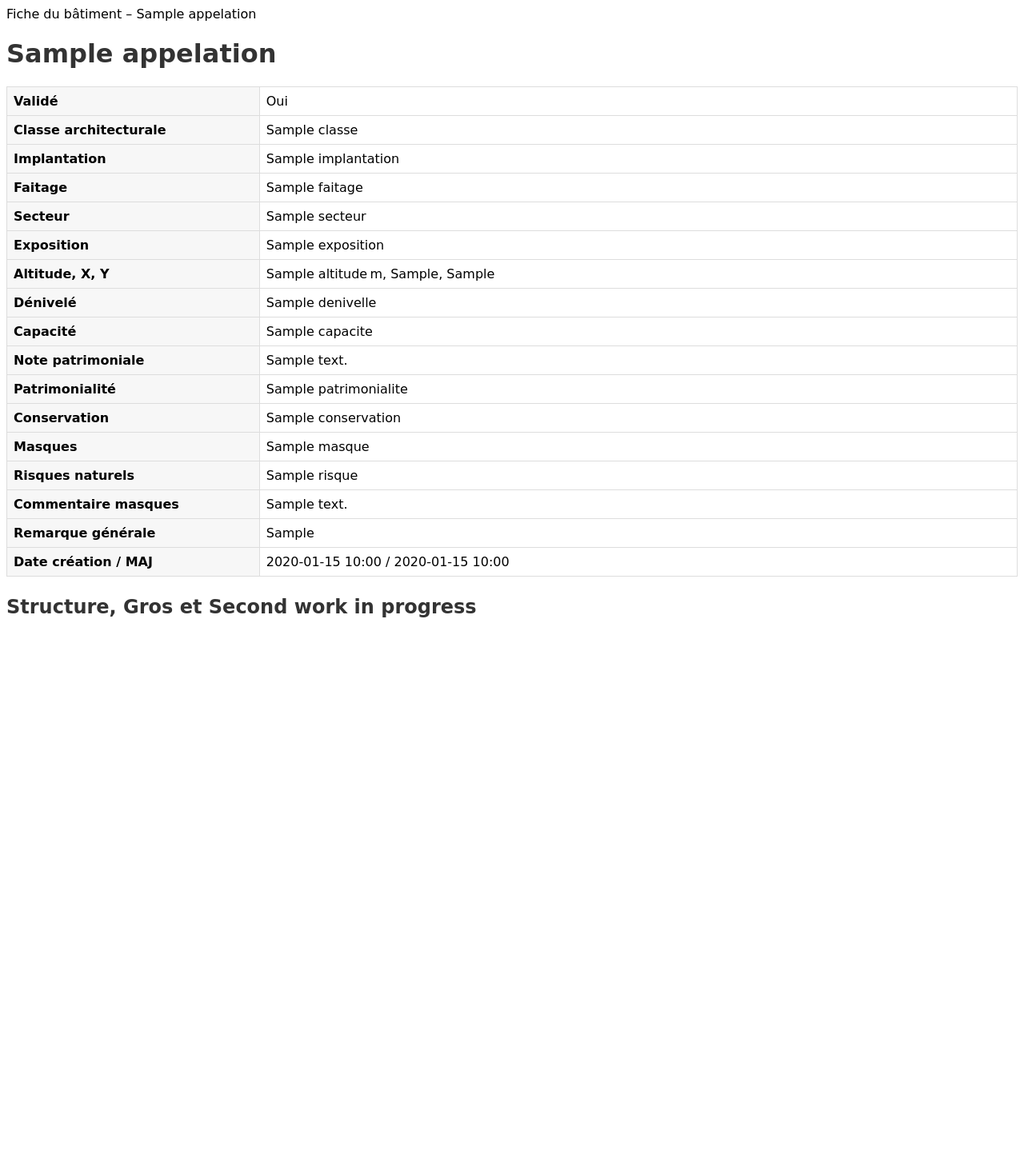
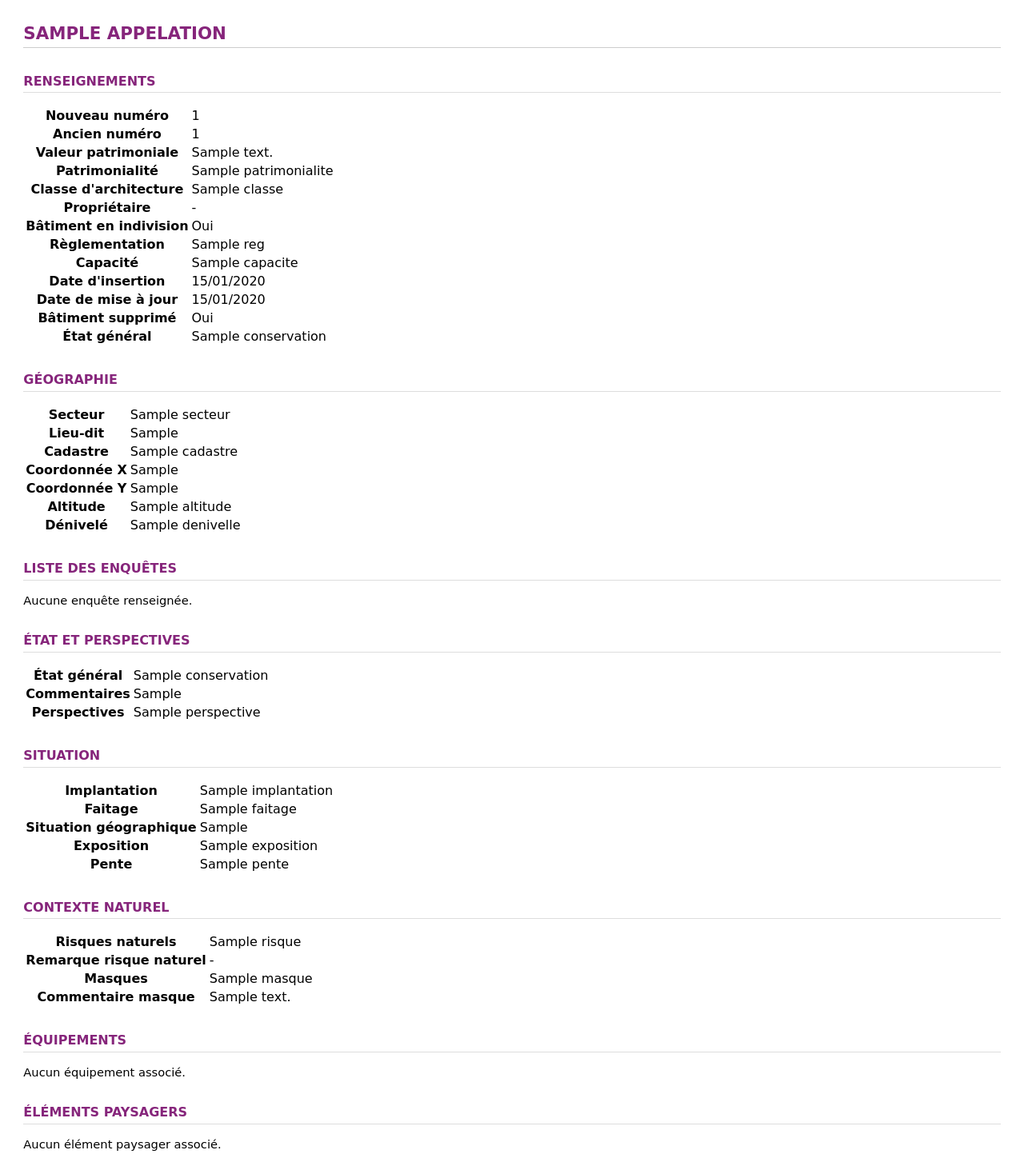
Before and after one commit to PnEcrins/Patrimoine-bati, a Django app: template patbati/bati/templates/bati/bati_detail_pdf.html in a window 1280 px wide. Shown: the whole page at 80% size. Before the commit the page ends 772 px from the top, so only its background shows below. Run offline with Django 5.2, Linux system fonts and the light colour scheme; the template is opened without the code that fills it: most values are stand-ins (such as "Sample title", 1, 10 or a date in 2020).

Commit message:
- modify pdf export layout

```diff
--- /dev/null
+++ b/patbati/bati/static/bati_detail_pdf.css
@@ -0,0 +1,55 @@
+body {
+  font-family: "DejaVu Sans", sans-serif;
+  font-size: 11pt;
+  color: #000;
+  margin: 2em;
+}
+
+h2 {
+  font-size: 16pt;
+  color: #86257b;
+  text-transform: uppercase;
+  border-bottom: 1px solid #ccc;
+  padding-bottom: 0.2em;
+  margin-bottom: 1.2em;
+}
+
+h3 {
+  font-size: 12pt;
+  color: #86257b;
+  text-transform: uppercase;
+  margin-top: 2em;
+  border-bottom: 1px solid #ddd;
+  padding-bottom: 0.3em;
+  margin-bottom: 1em;
+}
+
+table.table {
+  width: 100%;
+  border-collapse: collapse;
+  margin-bottom: 1.5em;
+}
+
+table.table th,
+table.table td {
+  border: 1px solid #ccc;
+  vertical-align: top;
+  text-align: left;
+}
+
+table.table th {
+  background-color: #f4f4f4;
+  width: 35%;
+  font-weight: bold;
+}
+
+ul.list {
+  list-style-type: disc;
+  padding-left: 1.5em;
+  margin: 0.5em 0;
+}
+
+.text-muted {
+  color: #666;
+  font-style: italic;
+}
--- a/patbati/bati/templates/bati/bati_detail_pdf.html
+++ b/patbati/bati/templates/bati/bati_detail_pdf.html
@@ -1,154 +1,172 @@
+{% load static %}
 
-{% block title %}
-  Fiche du bâtiment – {{ object.appelation }}
-{% endblock %}
+<link rel="stylesheet" href="{% static 'bati_detail_pdf.css' %}">
 
 {% block content %}
-<style>
-  body { font-family: "DejaVu Sans", sans-serif; }
-  h1, h2 { color: #333; }
-  table { width: 100%; border-collapse: collapse; margin-bottom: 1.5em; }
-  th, td { border: 1px solid #ddd; padding: 0.5em; text-align: left; }
-  th { background: #f7f7f7; width:25%; }
-  .section { margin-top: 2em; }
-</style>
 
-<h1>{{ object.appelation }}</h1>
+<h2>{{ object.appelation }}</h2>
 
+<h3>Renseignements</h3>
 <table>
-  <tr><th>Validé</th><td>{{ object.valide|yesno:"Oui,Non" }}</td></tr>
-  <tr><th>Classe architecturale</th><td>{{ object.classe }}</td></tr>
+  <tr><th>Nouveau numéro</th><td>{{ object.id }}</td></tr>
+  <tr><th>Ancien numéro</th><td>{{ object.ancien_index|default:"-" }}</td></tr>
+  <tr><th>Valeur patrimoniale</th><td>{{ object.notepatri }}</td></tr>
+  <tr><th>Patrimonialité</th><td>{{ object.patrimonialite|default:"-" }}</td></tr>
+  <tr><th>Classe d'architecture</th><td>{{ object.classe|default:"-" }}</td></tr>
+  <tr><th>Propriétaire</th><td>{{ object.proprietaire|default:"-" }}</td></tr>
+  <tr><th>Bâtiment en indivision</th><td>{{ object.indivision|yesno:"Oui,Non" }}</td></tr>
+  <tr><th>Règlementation</th>
+    <td>
+      {% for reg in object.protection.all %}
+        {{ reg.label }}{% if not forloop.last %}, {% endif %}
+      {% empty %}
+        Aucun règlement associé
+      {% endfor %}
+    </td>
+  </tr>
+  <tr><th>Capacité</th><td>{{ object.capacite|default:"-" }}</td></tr>
+  <tr><th>Date d'insertion</th><td>{{ object.date_insert|date:"d/m/Y" }}</td></tr>
+  <tr><th>Date de mise à jour</th><td>{{ object.date_update|date:"d/m/Y" }}</td></tr>
+  <tr><th>Bâtiment supprimé</th><td>{{ object.bat_suppr|yesno:"Oui,Non" }}</td></tr>
+  <tr><th>État général</th><td>{{ object.conservation }}</td></tr>
+</table>
+
+<h3>Géographie</h3>
+<table>
+  <tr><th>Secteur</th><td>{{ object.secteur }}</td></tr>
+  <tr><th>Lieu-dit</th><td>{{ object.lieu_dit }}</td></tr>
+  <tr><th>Cadastre</th><td>{{ object.cadastre }}</td></tr>
+  <tr><th>Coordonnée X</th><td>{{ object.x }}</td></tr>
+  <tr><th>Coordonnée Y</th><td>{{ object.y }}</td></tr>
+  <tr><th>Altitude</th><td>{{ object.altitude|default:"-" }}</td></tr>
+  <tr><th>Dénivelé</th><td>{{ object.denivelle|default:"-" }}</td></tr>
+</table>
+
+<h3>Liste des enquêtes</h3>
+{% if object.enquetes.exists %}
+<table>
+  <thead>
+    <tr>
+      <th>Enquêteur</th>
+      <th>Date de l'enquête</th>
+      <th>Date de rédaction</th>
+    </tr>
+  </thead>
+  <tbody>
+    {% for e in object.enquetes.all %}
+    <tr>
+      <td>{{ e.personne|default:"-" }}</td>
+      <td>{{ e.date_enquete|date:"d/m/Y" }}</td>
+      <td>{{ e.date_redaction|date:"d/m/Y" }}</td>
+    </tr>
+    {% endfor %}
+  </tbody>
+</table>
+{% else %}
+<p>Aucune enquête renseignée.</p>
+{% endif %}
+
+<h3>État et perspectives</h3>
+<table>
+  <tr><th>État général</th><td>{{ object.conservation }}</td></tr>
+  <tr><th>Commentaires</th><td>{{ object.remarque_generale|default:"-" }}</td></tr>
+  <tr><th>Perspectives</th>
+    <td>
+      {% for p in object.perspective_set.all %}
+        {{ p.perspective }}{% if not forloop.last %}, {% endif %}
+      {% empty %}Aucune{% endfor %}
+    </td>
+  </tr>
+</table>
+
+
+<h3>Situation</h3>
+<table>
   <tr><th>Implantation</th><td>{{ object.implantation }}</td></tr>
   <tr><th>Faitage</th><td>{{ object.faitage }}</td></tr>
-  <tr><th>Secteur</th><td>{{ object.secteur }}</td></tr>
+  <tr><th>Situation géographique</th><td>{{ object.situation_geo }}</td></tr>
   <tr><th>Exposition</th><td>{{ object.exposition }}</td></tr>
-  <tr><th>Altitude, X, Y</th><td>{{ object.altitude }} m, {{ object.x }}, {{ object.y }}</td></tr>
-  <tr><th>Dénivelé</th><td>{{ object.denivelle }}</td></tr>
-  <tr><th>Capacité</th><td>{{ object.capacite }}</td></tr>
-  <tr><th>Note patrimoniale</th><td>{{ object.notepatri }}</td></tr>
-  <tr><th>Patrimonialité</th><td>{{ object.patrimonialite }}</td></tr>
-  <tr><th>Conservation</th><td>{{ object.conservation }}</td></tr>
-  <tr><th>Masques</th><td>{{ object.masques.all|join:", " }}</td></tr>
-  <tr><th>Risques naturels</th><td>{{ object.risques_nat.all|join:", " }}</td></tr>
-  <tr><th>Commentaire masques</th><td>{{ object.commentaire_masque }}</td></tr>
-  <tr><th>Remarque générale</th><td>{{ object.remarque_generale }}</td></tr>
-  <tr><th>Date création / MAJ</th><td>{{ object.date_insert|date:"Y-m-d H:i" }} / {{ object.date_update|date:"Y-m-d H:i" }}</td></tr>
+  <tr><th>Pente</th><td>{{ object.pente }}</td></tr>
 </table>
 
-<div class="map-panel"></div>
+<h3>Contexte naturel</h3>
+<table>
+  <tr>
+    <th>Risques naturels</th>
+    <td>
+      {% for risque in object.risques_nat.all %}
+        {{ risque.label }}{% if not forloop.last %}, {% endif %}
+      {% empty %}
+        Aucun risque naturel
+      {% endfor %}
+    </td>
+  </tr>
+  <tr><th>Remarque risque naturel</th><td>{{ object.remarque_risque|default:"-" }}</td></tr>
+  <tr>
+    <th>Masques</th>
+    <td>
+      {% for masque in object.masques.all %}
+        {{ masque.label }}{% if not forloop.last %}, {% endif %}
+      {% empty %}
+        Aucun masque
+      {% endfor %}
+    </td>
+  </tr>
+  <tr><th>Commentaire masque</th><td>{{ object.commentaire_masque|default:"-" }}</td></tr>
+</table>
 
-{% if object.enquetes.exists %}
-  <div class="section">
-    <h2>Enquêtes</h2>
+<h3>Équipements</h3>
+{% if object.equipements.exists %}
 <table>
-      <tr><th>Date enquête</th><th>Personne</th><th>Date rédaction</th></tr>
-      {% for eq in object.enquetes.all %}
+  <thead>
     <tr>
-        <td>{{ eq.date_enquete|date:"Y-m-d" }}</td>
-        <td>{{ eq.personne }}</td>
-        <td>{{ eq.date_redaction|date:"Y-m-d" }}</td>
+      <th>Type</th>
+      <th>Conservation</th>
+      <th>Commentaire</th>
+      <th>Est remarquable</th>
+    </tr>
+  </thead>
+  <tbody>
+    {% for equipement in object.equipements.all %}
+    <tr>
+      <td>{{ equipement.type|default:"-" }}</td>
+      <td>{{ equipement.conservation|default:"-" }}</td>
+      <td>{{ equipement.commentaire|default:"-" }}</td>
+      <td>{{ equipement.est_remarquable|yesno:"Oui,Non" }}</td>
     </tr>
     {% endfor %}
+  </tbody>
 </table>
-  </div>
+{% else %}
+<p>Aucun équipement associé.</p>
 {% endif %}
 
-<h2>Structure, Gros et Second work in progress</h2>
-{% comment %} {% if object.demandes_travaux.exists %}
-  <div class="section">
-    <h2>Demandes de travaux</h2>
+<h3>Éléments paysagers</h3>
+{% if object.elements_paysagers.exists %}
 <table>
-      <tr><th>Date demande</th><th>Autorisation</th><th>Permis</th></tr>
-      {% for dem in object.demandes_travaux.all %}
+  <thead>
     <tr>
-        <td>{{ dem.date_demande_permis|date:"Y-m-d" }}</td>
-        <td>{{ dem.autorisation_p|yesno:"Oui,Non" }}</td>
-        <td>{{ dem.num_permis }} ({{ dem.date_permis|date:"Y-m-d" }})</td>
+      <th>Type</th>
+      <th>Conservation</th>
+      <th>Commentaire</th>
+      <th>Est remarquable</th>
+    </tr>
+  </thead>
+  <tbody>
+    {% for element in object.elements_paysagers.all %}
+    <tr>
+      <td>{{ element.type|default:"-" }}</td>
+      <td>{{ element.conservation|default:"-" }}</td>
+      <td>{{ element.commentaire|default:"-" }}</td>
+      <td>{{ element.est_remarquable|yesno:"Oui,Non" }}</td>
     </tr>
     {% endfor %}
+  </tbody>
 </table>
-  </div>
+{% else %}
+<p>Aucun élément paysager associé.</p>
 {% endif %}
 
-{% if object.structure.exists %}
-  <div class="section">
-    <h2>Structure</h2>
-    {% for struct in object.structure.all %}
-    <table>
-      <tr><th>Type</th><td>{{ struct.type }}</td></tr>
-      <tr><th>Matériaux principal</th><td>{{ struct.materiaux_principal }}</td></tr>
-      <tr><th>Conservation</th><td>{{ struct.conservation }}</td></tr>
-      <tr><th>Mise en œuvre</th><td>{{ struct.mise_en_oeuvre }}</td></tr>
-      <tr><th>Remarquable</th><td>{{ struct.est_remarquable|yesno:"Oui,Non" }}</td></tr>
-      <tr><th>Info structure</th><td>{{ struct.info_structure }}</td></tr>
-      {% if struct.finitions.exists %}
-        <tr><th>Finitions</th><td>
-          <ul>
-            {% for fin in struct.finitions.all %}
-              <li>{{ fin.materiaux_fin }} – {{ fin.finition }}</li>
-            {% endfor %}
-          </ul>
-        </td></tr>
-      {% endif %}
-    </table>
-    {% endfor %}
-  </div>
-{% endif %}
-
-{% if object.second_oeuvre.exists %}
-  <div class="section">
-    <h2>Second œuvre</h2>
-    {% for sec in object.second_oeuvre.all %}
-    <table>
-      <tr><th>Type</th><td>{{ sec.type }}</td></tr>
-      <tr><th>Conservation</th><td>{{ sec.conservation }}</td></tr>
-      <tr><th>Remarquable</th><td>{{ sec.est_remarquable|yesno:"Oui,Non" }}</td></tr>
-      <tr><th>Commentaire</th><td>{{ sec.commentaire }}</td></tr>
-      {% if sec.materiaux_fin.exists %}
-        <tr><th>Finitions</th><td>
-          <ul>
-            {% for fin in sec.materiaux_fin.all %}
-              <li>{{ fin }}</li>
-            {% endfor %}
-          </ul>
-        </td></tr>
-      {% endif %}
-    </table>
-    {% endfor %}
-  </div>
-{% endif %} {% endcomment %}
-
-{% if object.equipements.exists %}
-  <div class="section">
-    <h2>Équipements</h2>
-    <ul>
-      {% for eq in object.equipements.all %}
-        <li>{{ eq.type }} – {{ eq.conservation }}{% if eq.est_remarquable %} (Remarquable){% endif %}</li>
-      {% endfor %}
-    </ul>
-  </div>
-{% endif %}
-
-{% if object.elements_paysagers.exists %}
-  <div class="section">
-    <h2>Éléments paysagers</h2>
-    <ul>
-      {% for el in object.elements_paysagers.all %}
-        <li>{{ el.type }} – {{ el.conservation }}{% if el.est_remarquable %} (Remarquable){% endif %}</li>
-      {% endfor %}
-    </ul>
-  </div>
-{% endif %}
-
-{% if object.perspective_set.exists %}
-  <div class="section">
-    <h2>Perspectives</h2>
-    <ul>
-      {% for pers in object.perspective_set.all %}
-        <li>{{ pers.perspective }} – {{ pers.date|date:"Y-m-d" }}</li>
-      {% endfor %}
-    </ul>
-  </div>
-{% endif %}
+<div class="map-panel" style="margin-top: 2em;"></div>
 
 {% endblock %}
```
Lines whose indentation alone changed are shown as unchanged.
